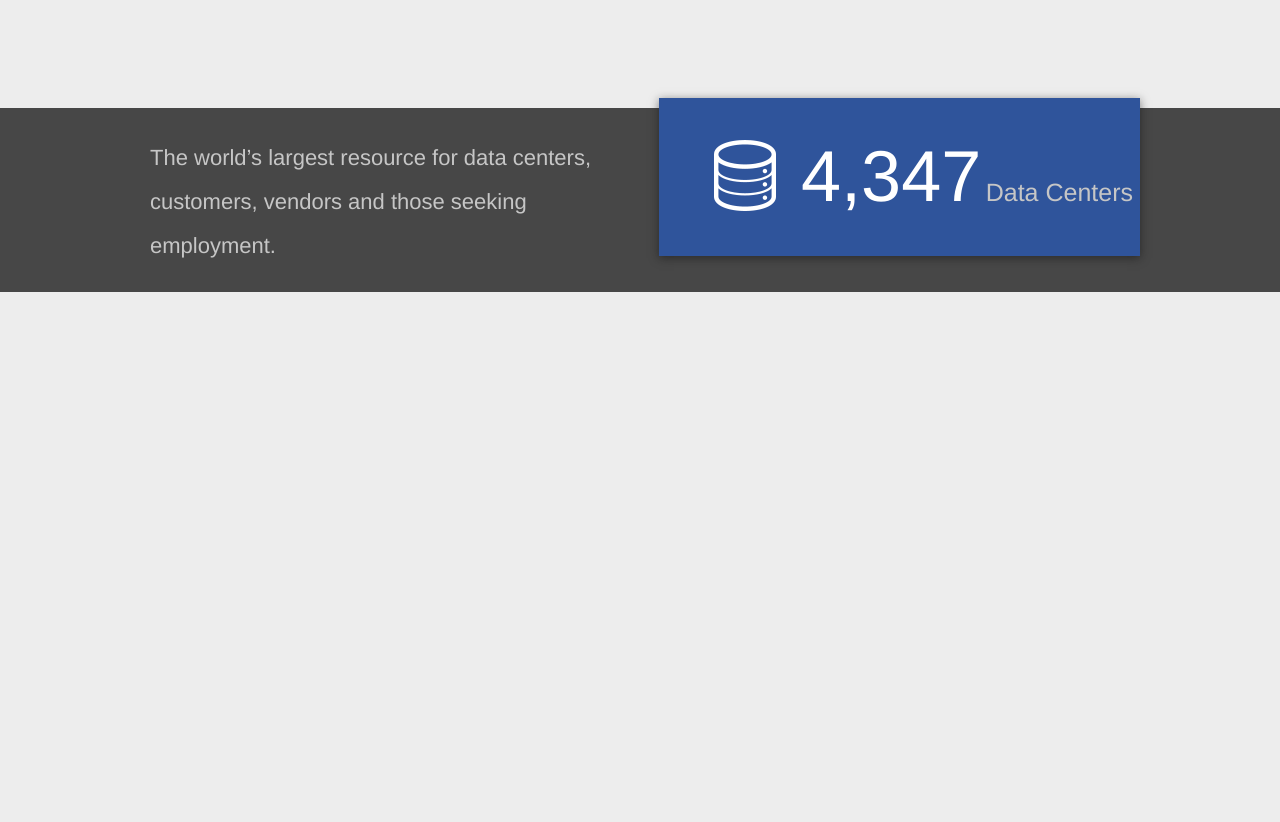
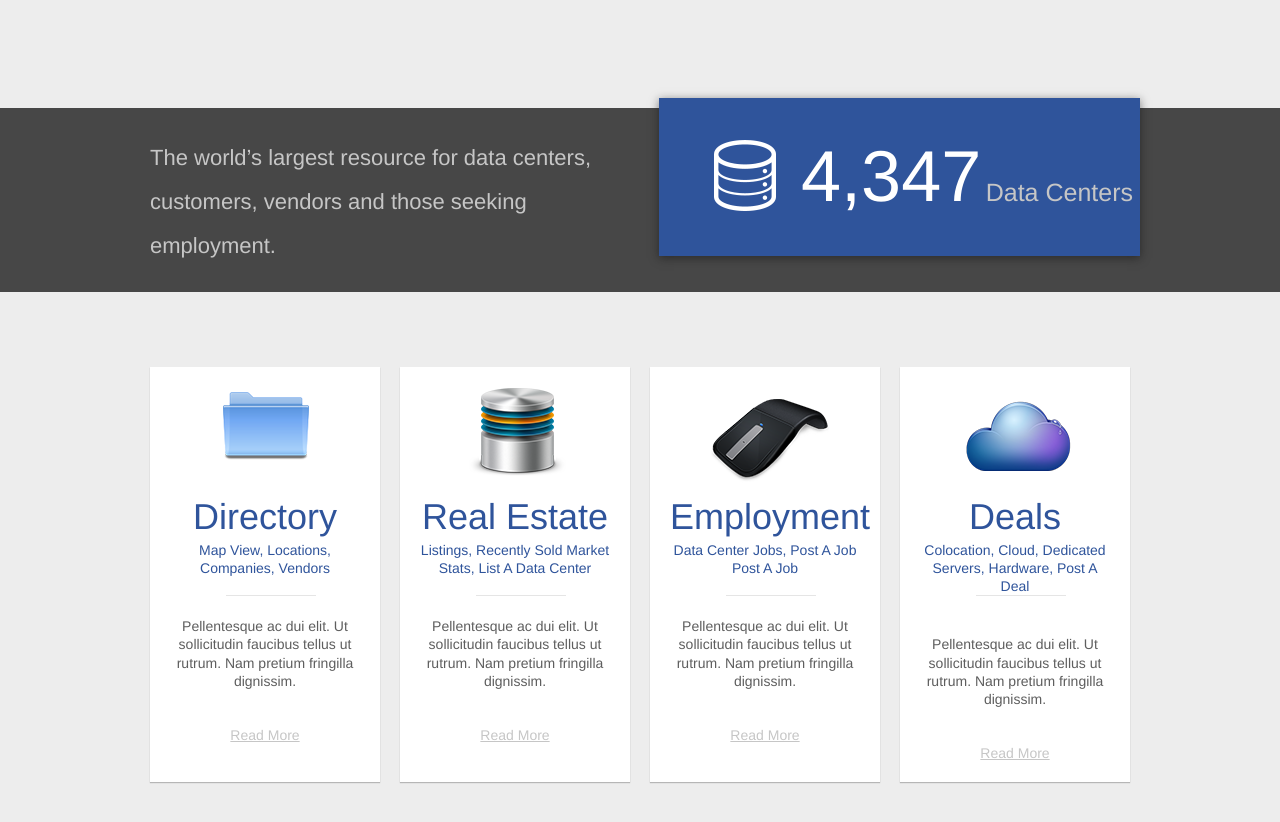
Before and after one commit to moskit33/homeworks33, a plain HTML site: page index.html in a window 1280 px wide. Drawn offline with Linux system fonts and the light colour scheme.

Commit message:
add content

```diff
--- a/index.html
+++ b/index.html
@@ -21,6 +21,40 @@
         </div>
     </div>
 </header>
-
+<div class="content-block">
+    <div class="container">
+        <div class="content-wrap">
+            <div class="col col-1">
+                <h3>Directory</h3>
+                <h4>Map View, Locations,
+                    Companies, Vendors</h4>
+                <p>Pellentesque ac dui elit. Ut sollicitudin faucibus tellus ut rutrum. Nam pretium fringilla
+                    dignissim.</p>
+                <a href="#">Read More</a>
+            </div>
+            <div class="col col-2">
+                <h3>Real Estate</h3>
+                <h4>Listings, Recently Sold Market Stats, List A Data Center</h4>
+                <p>Pellentesque ac dui elit. Ut sollicitudin faucibus tellus ut rutrum. Nam pretium fringilla
+                    dignissim.</p>
+                <a href="#">Read More</a>
+            </div>
+            <div class="col col-3">
+                <h3>Employment</h3>
+                <h4>Data Center Jobs, Post A Job Post A Job</h4>
+                <p>Pellentesque ac dui elit. Ut sollicitudin faucibus tellus ut rutrum. Nam pretium fringilla
+                    dignissim.</p>
+                <a href="#">Read More</a>
+            </div>
+            <div class="col col-4">
+                <h3>Deals</h3>
+                <h4>Colocation, Cloud, Dedicated Servers, Hardware, Post A Deal</h4>
+                <p>Pellentesque ac dui elit. Ut sollicitudin faucibus tellus ut rutrum. Nam pretium fringilla
+                    dignissim.</p>
+                <a href="#">Read More</a>
+            </div>
+        </div>
+    </div>
+</div>
 </body>
 </html>
```
